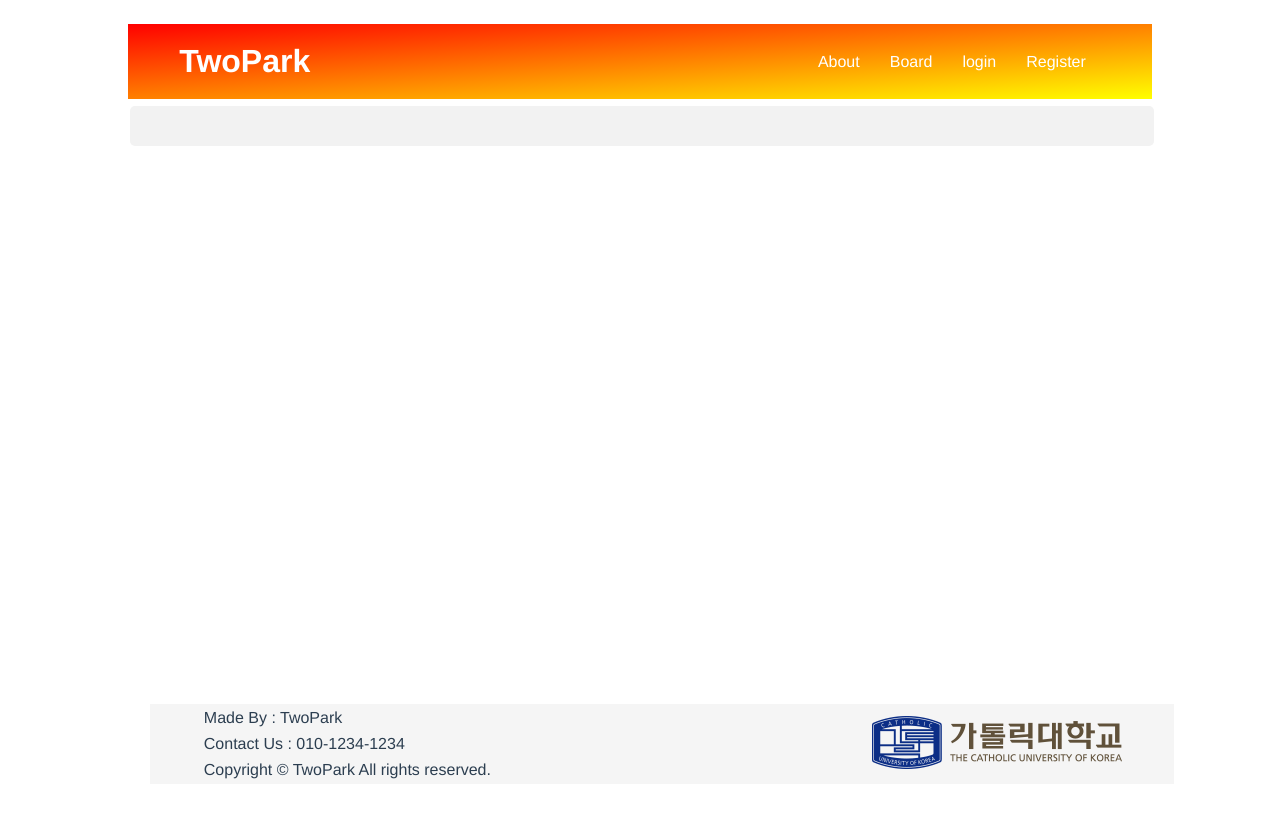
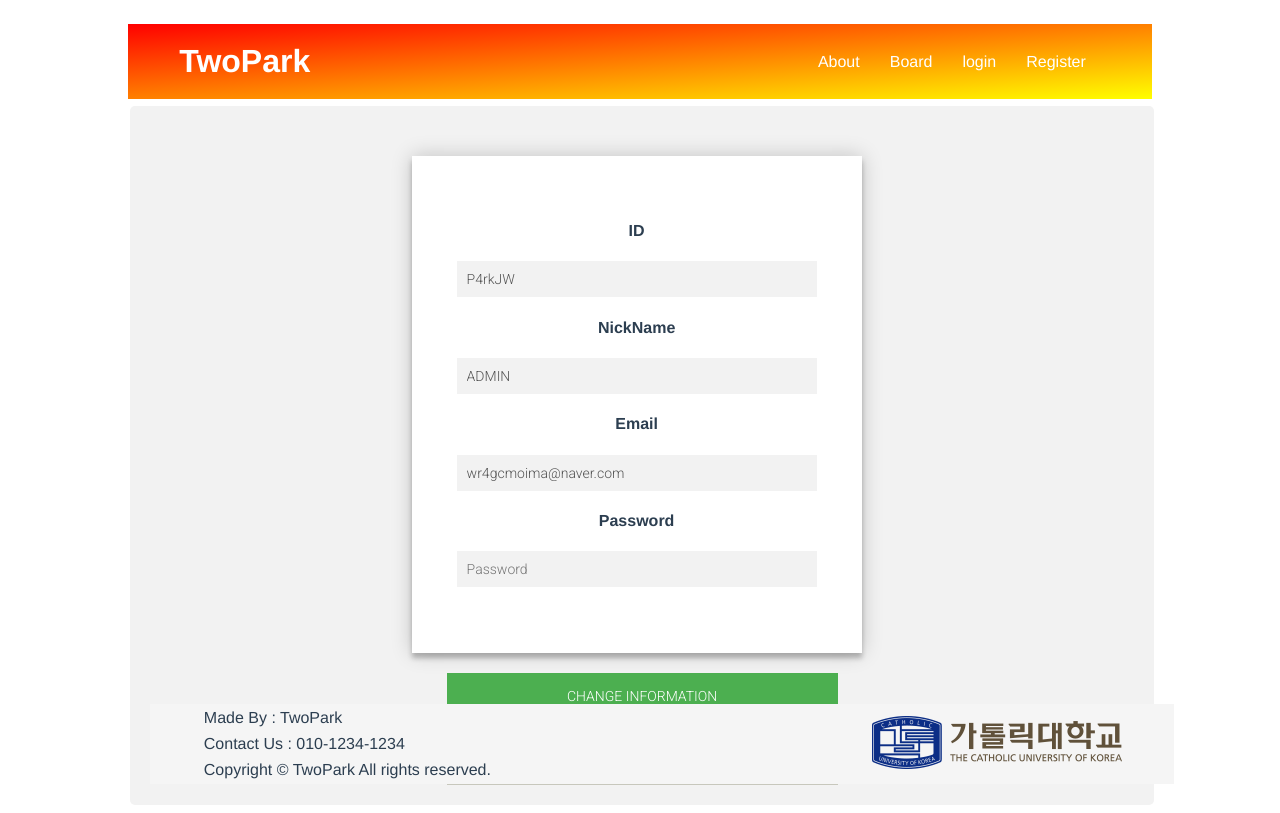
Before and after one commit to Dyrandy/TwoPark, a Vue app in the folder tp_frontend/: page /userInfo_change in a window 1280 px wide. Built offline with nearby package versions, Linux system fonts and the light colour scheme.

Commit message:
Add UserInfo_Change Add Axios Module Modify Main.js

```diff
--- a/tp_frontend/package.json
+++ b/tp_frontend/package.json
@@ -11,6 +11,7 @@
     "build": "node build/build.js"
   },
   "dependencies": {
+    "axios": "^0.19.0",
     "vue": "^2.5.2",
     "vue-router": "^3.0.1"
   },
--- a/tp_frontend/src/components/register/register.vue
+++ b/tp_frontend/src/components/register/register.vue
@@ -13,59 +13,48 @@
 
 <script>
     export default {
-        name : 'register'
-     }
-    // Need To Edit This!
-    // // Login Check - NULL Value Request Protect
-    // var login_check = new Vue({
-    //     el : '#check',
-    //     data : {
-    //         id : '',
-    //         nickname : '',
-    //         email : '',
-    //         pw : '',
-    //         repw : ''
-    //     },
-    //     methods :{
-    //         check: function () {
-    //             if(this.id == '') {
-    //                 alert('Input Your ID')
-    //             }
-    //             else if(this.nickname == '') {
-    //                 alert('Input Your NickName')
-    //             }
-    //             else if(this.email == '') {
-    //                 alert('Input Your Email')
-    //             }
-    //             else if(this.pw == '') {
-    //                 alert('Input Your Password')
-    //             }
-    //             else if(this.repw == '') {
-    //                 alert('Input Your Confirm Password')
-    //             }
-    //             else if(this.repw != this.pw) {
-    //                 alert('NOT Match Your Password and Confirm Password')
-    //             }
-    //             else{
-    //                 ajax.send(this.id, this.nickname, this.email, this.pw, this.repw);
-    //             }
-    //         }
-    //     }
-    // })
-    //
-    // // AJAX CODE using Vue-axios - send Register_proc
-    // var ajax = new Vue({
-    //     methods : {
-    //         send: function(id, nick, email, pw, repw){
-    //             axios.post('/register_proc',{ id : id, nickname : nick, email : email, pw : pw, repw: repw})
-    //                 .then(function(res){
-    //                     console.log(res);
-    //                 }).catch(function (e) {
-    //                 console.error(e);
-    //             })
-    //         }
-    //     }
-    // })
+        el: '#check',
+        data: {
+            id: '',
+            nickname: '',
+            email: '',
+            pw: '',
+            repw: ''
+        },
+        methods: {
+            check: function () {
+                if (!this.id) {
+                    alert('Input Your ID')
+                }
+                else if (!this.nickname) {
+                    alert('Input Your NickName')
+                } else if (!this.email) {
+                    alert('Input Your Email')
+                } else if (!this.pw) {
+                    alert('Input Your Password')
+                } else if (!this.repw) {
+                    alert('Input Your Confirm Password')
+                } else if (this.repw != this.pw) {
+                    alert('NOT Match Your Password and Confirm Password')
+                }
+                else{
+                    const baseURI = '/register_proc'
+                    this.$http.post(baseURI, {
+                        id: this.id,
+                        pw : this.pw,
+                        nickname : this.nickname,
+                        email : this.email,
+                        repw : this.repw
+                    })
+                        .then((result) => {
+                            this.users = result.data
+                        })
+                }
+            }
+        }
+    }
+
+
 </script>
 
 <style scoped>
--- /dev/null
+++ b/tp_frontend/src/components/userInfo/userInfo_Change.vue
@@ -0,0 +1,112 @@
+<template>
+  <div class="register-page">
+    <div class="form" id="form">
+      <h4>ID</h4><input type="text" value="P4rkJW" disabled></br>
+      <h4>NickName</h4><input type="text"  value="ADMIN" disabled></br>
+      <h4>Email</h4> <input type="email" value="wr4gcmoima@naver.com" disabled></br>
+      <h4>Password</h4> <input type="password" v-model='pw' placeholder="Password"></br><h1></h1>
+    </div>
+    <button v-on:click="check">change Information</button>
+    <button @click="close_account" style="background-color: #c7c7bc">Close Account </button>
+  </div>
+</template>
+
+<script>
+    export default {
+        el : '#form',
+        name: 'userinfo_Change',
+        data : {
+            pw : ''
+        },
+        methods: {
+            check: function(){
+                if (!this.pw) {
+                    alert('input your password')
+                } else {
+                    const baseURI = '/change_proc'
+                this.$http.post(baseURI, {
+                    pw: this.pw
+                })
+                    .then((result) => {
+                        this.users = result.data
+                    })
+            }
+            },
+            close_account : function(){
+                var bool = confirm("Do you want to close your Accont?");
+                if(bool) {
+                    const baseURI = '/delete_account'
+                    this.$http.post(baseURI, {
+                        pw: this.pw
+                    })
+                        .then((result) => {
+                            this.users = result.data
+                        })
+                }
+            }
+    }
+ }
+</script>
+
+
+<style scoped>
+  @import url(https://fonts.googleapis.com/css?family=Roboto:300);
+
+  .register-page {
+    width: 460px;
+    padding: 3% 0 0;
+    margin: auto;
+  }
+  .form {
+    position: relative;
+    z-index: 1;
+    background: #FFFFFF;
+    max-width: 360px;
+    margin: 0px 0px 0px 0px;
+    padding: 45px;
+    text-align: center;
+    box-shadow: 0 0 20px 0 rgba(0, 0, 0, 0.2), 0 5px 5px 0 rgba(0, 0, 0, 0.24);
+  }
+  .form input {
+    font-family: "Roboto", sans-serif;
+    outline: 0;
+    background: #f2f2f2;
+    width: 100%;
+    border: 0;
+    margin: 0 0 0px;
+    padding: 10px;
+    box-sizing: border-box;
+    font-size: 14px;
+  }
+  .register-page button {
+    font-family: "Roboto", sans-serif;
+    text-transform: uppercase;
+    outline: 0;
+    background: #4CAF50;
+    width: 85%;
+    border: 0;
+    margin : 20px 0px 0px 35px;
+    padding: 15px;
+    color: #FFFFFF;
+    font-size: 14px;
+    -webkit-transition: all 0.3 ease;
+    transition: all 0.3 ease;
+    cursor: pointer;
+  }
+  .form button:hover,.form button:active,.form button:focus {
+    background: #43A047;
+  }
+  .form .message {
+    margin: 15px 0 0;
+    color: #b3b3b3;
+    font-size: 12px;
+  }
+  .form .message a {
+    color: #4CAF50;
+    text-decoration: none;
+  }
+
+  .form .register-form {
+    display: none;
+  }
+</style>
--- a/tp_frontend/src/main.js
+++ b/tp_frontend/src/main.js
@@ -3,9 +3,10 @@
 import Vue from 'vue'
 import App from './App'
 import router from './router'
+import Axios from "axios";
 
 Vue.config.productionTip = false
-
+Vue.prototype.$http = Axios
 /* eslint-disable no-new */
 new Vue({
   el: '#app',
--- a/tp_frontend/src/router/index.js
+++ b/tp_frontend/src/router/index.js
@@ -5,6 +5,7 @@ import register from '../components/register/register'
 import userInfo from "../components/userInfo/userInfo"
 import boardWrite from '../components/board/boardWrite'
 import boardView from '../components/board/boardView'
+import userInfo_Change from "../components/userInfo/userInfo_Change";
 
 Vue.use(Router);
 
@@ -35,6 +36,11 @@ export default new Router({
       path: '/userInfo',
       name: 'userInfo',
       component : userInfo
+    },
+    {
+      path: '/userInfo_change',
+      name: 'userInfo_Chagne',
+      component : userInfo_Change
     }
   ]
 })
```
Also changed, not shown: 1 other file (tests, documents, lock files or other folders).
